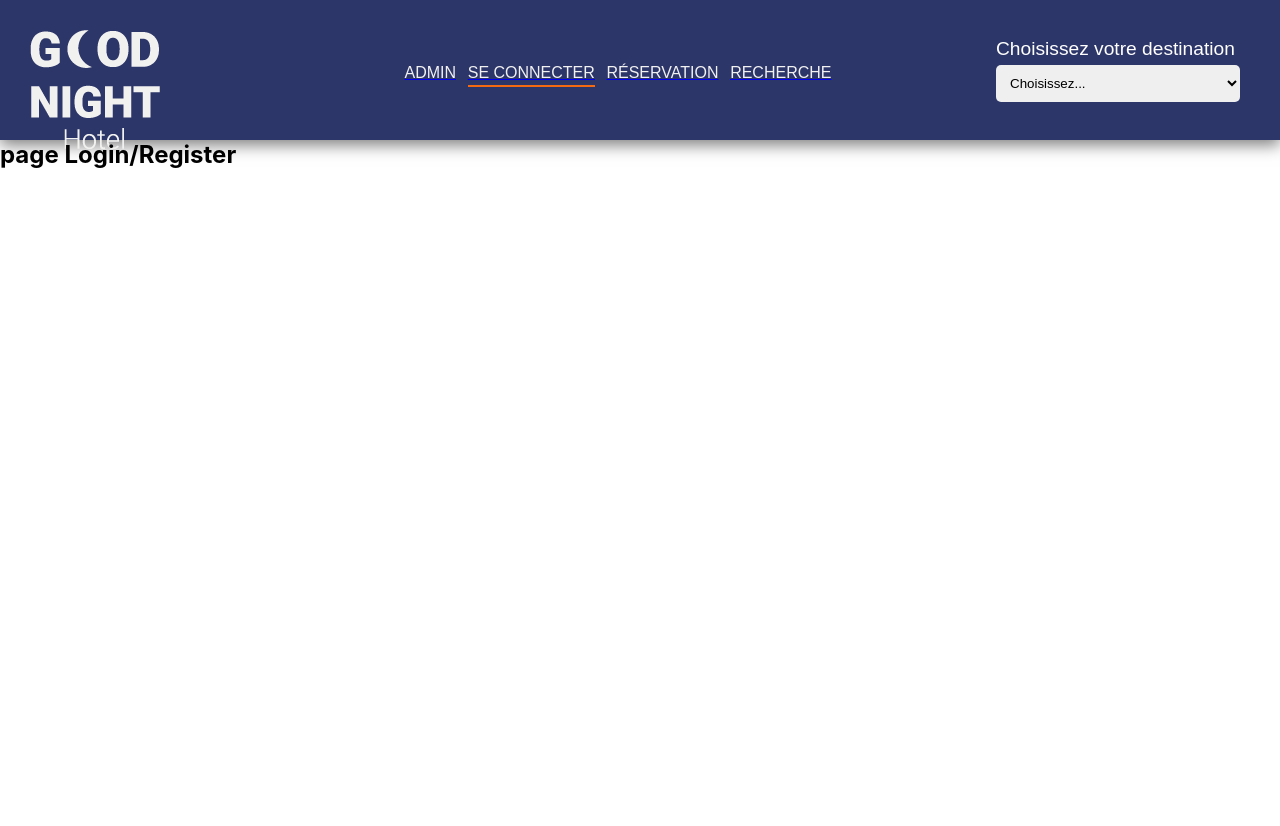
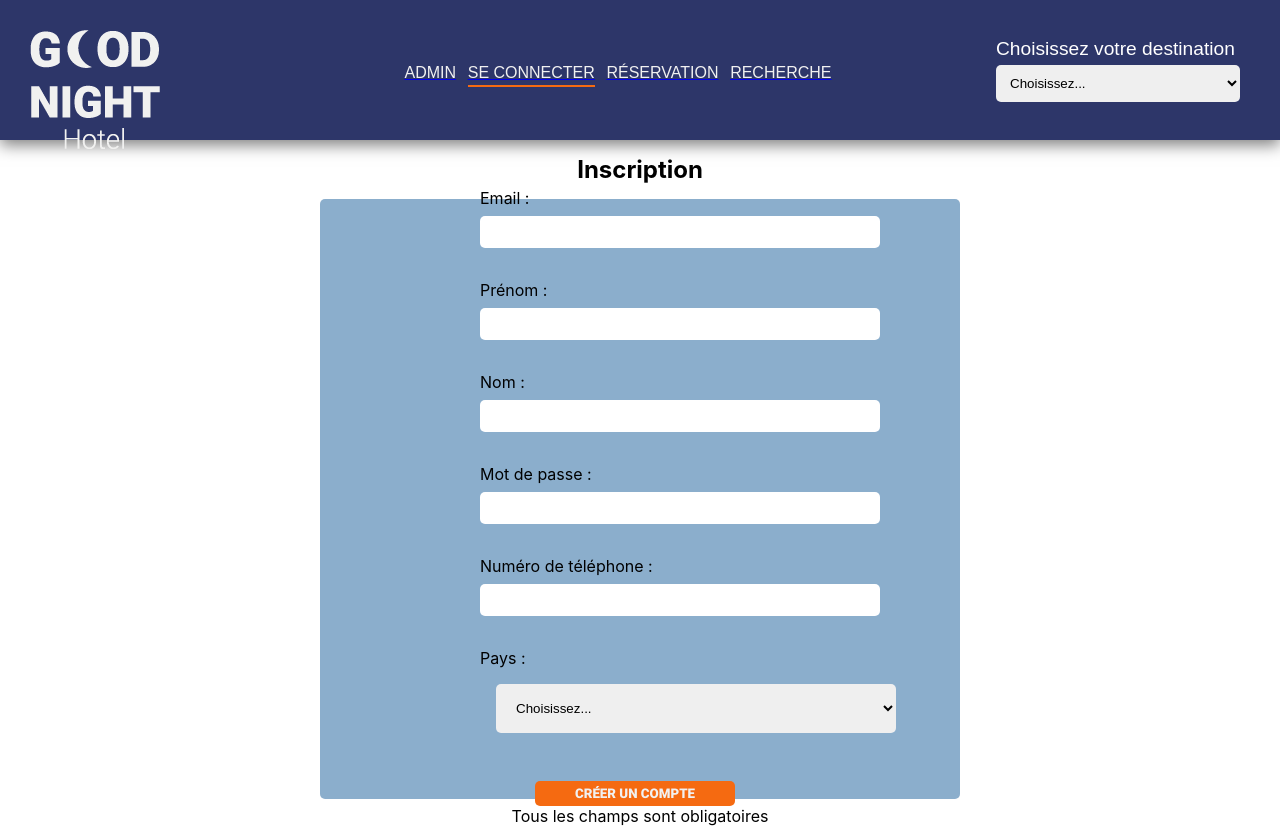
Before and after one commit to YalNsk/GoodNightHotel---FrontEnd-, a React (Create React App) app: page /loginRegister in a window 1280 px wide. Before the commit the page ends 800 px from the top, so only its background shows below. Built offline with nearby package versions, Linux system fonts and the light colour scheme.

Commit message:
page admin

```diff
--- a/package.json
+++ b/package.json
@@ -3,11 +3,14 @@
   "version": "0.1.0",
   "private": true,
   "dependencies": {
+    "@reduxjs/toolkit": "^1.8.5",
     "@testing-library/jest-dom": "^5.16.5",
     "@testing-library/react": "^13.4.0",
     "@testing-library/user-event": "^13.5.0",
     "react": "^18.2.0",
     "react-dom": "^18.2.0",
+    "react-hook-form": "^7.34.2",
+    "react-redux": "^8.0.2",
     "react-router-dom": "^6.3.0",
     "react-scripts": "5.0.1",
     "sass": "^1.54.8",
--- /dev/null
+++ b/src/components/formRegister/FormRegister.jsx
@@ -0,0 +1,71 @@
+import { useForm, useFormState } from "react-hook-form";
+
+
+const FormRegister = () => {
+
+    const {handleSubmit, register, formState : {errors}, reset} = useForm()
+    const onSubmit = (data) => {
+        console.log(data);
+
+        reset ()
+    }
+
+
+    return (
+
+        <form className="form" onSubmit={handleSubmit(onSubmit)}>
+            <div className="inputs">
+                <label htmlFor='email'>Email : </label>
+                <input id='email' type='email' {...register("email", {required:true}) } />
+                {errors.email && <p>Email incorrect</p>}
+            </div>
+            <div className="inputs">
+                <label htmlFor='firstname'>Prénom : </label>
+                <input id='firstname' type='text' {...register("firstname")} />
+            </div>
+            <div className="inputs">
+                <label htmlFor='lastname'>Nom : </label>
+                <input id='lastname' type='text' {...register("lastname")}/>
+            </div>
+            <div className="inputs">
+                <label htmlFor='password'>Mot de passe : </label>
+                <input id='password' type='password' {...register("password")} />
+            </div>
+            <div className="inputs">
+                <label htmlFor='phonenumber'>Numéro de téléphone : </label>
+                <input id='phonenumber' type='text' {...register("phonenumber")} />
+            </div>
+            <div>
+                <label htmlFor='country'>Pays : </label>
+                <select
+                    name="choixPays"
+                    id="pays"
+                    className="selection"
+                    {...register("pays")}
+                >
+                    <option className="option" value="">Choisissez...</option>
+                    <option value="france">France</option>
+                    <option value="italie">Italie</option>
+                    <option value="espagne">Espagne</option>
+                    <option value="portugal">Portugal</option>
+                    <option value="suisse">Suisse</option>
+                </select>
+            </div>
+
+            <button type='submit'
+                variant='contained'
+                color='secondary'
+            >Créer un compte </button>
+
+            <p>Tous les champs sont obligatoires</p>
+
+        </form>
+
+
+    )
+
+
+}
+
+
+export default FormRegister;
--- a/src/pages/connexion-inscription/LoginRegister.jsx
+++ b/src/pages/connexion-inscription/LoginRegister.jsx
@@ -1,11 +1,13 @@
 import React from "react";
+import FormRegister from "../../components/formRegister/FormRegister";
 import Nav from "../../components/navigation/Nav";
 
 const LoginRegister = () => {
   return (
     <div>
-      <Nav />
-      <h2>page Login/Register</h2>
+      <Nav cla/>
+      <h2>Inscription</h2>
+      <FormRegister />
     </div>
   );
 };
--- /dev/null
+++ b/src/pages/connexion-inscription/_loginRegister.scss
@@ -0,0 +1,47 @@
+
+
+        .form {
+        margin: 0 auto;
+        display: flex;
+        flex-direction: column;
+        justify-content: center;
+        width: 50%;
+        align-items: center;
+        background-color: $color3 ;
+        border-radius: 5px;
+        height: 75vh;
+
+        div {
+            width : 50%;
+            margin: 1rem;
+        }
+
+        button {
+            margin-top: 1rem;
+            width: 200px;
+
+        }
+
+        select {
+            margin : 1rem;
+            padding: 1rem;
+            border: none;
+            width: 400px;
+            border-radius: 5px;
+        }
+
+        input {
+            border: none;
+            width: 400px;
+            height: 2rem;
+            margin-top: 0.5rem;
+        }
+
+        .inputs {
+            display: flex;
+            flex-direction: column;
+        }
+
+
+
+    }
--- a/src/pages/search/Search.jsx
+++ b/src/pages/search/Search.jsx
@@ -6,7 +6,7 @@ const Search = (props) => {
   return (
     <div>
       <Nav />
-      <h1>{choicePays}</h1>
+      <h1>choicePays</h1>
     </div>
   );
 };
--- a/src/styles/App.scss
+++ b/src/styles/App.scss
@@ -4,9 +4,15 @@
 @import "../pages/home/home";
 @import "../components/SelectBar/selectBar.scss";
 @import "../pages/search/search.scss";
+@import "../pages/connexion-inscription/loginRegister";
 
 .App {
   background: $white;
   width: 100vw;
   height: 150vh;
 }
+
+h2 {
+  text-align: center;
+  margin: 15px;
+}
```
Also changed, not shown: src/Linux-Logo-1996.png (deleted), 1 other file (tests, documents, lock files or other folders).
